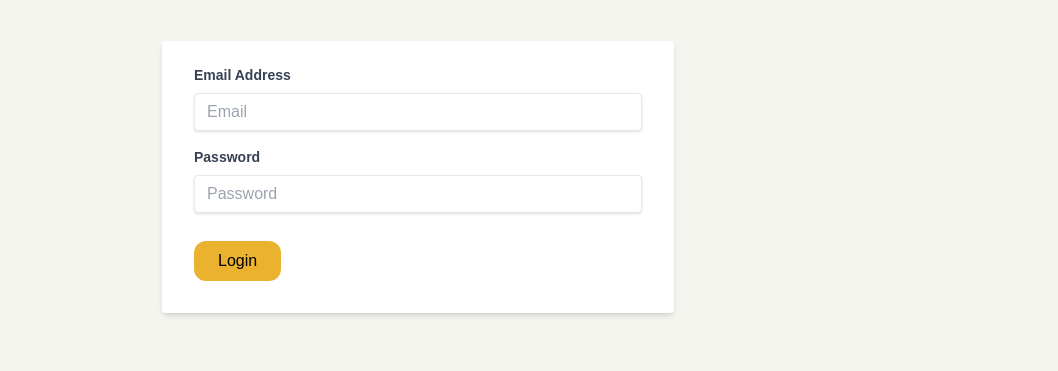
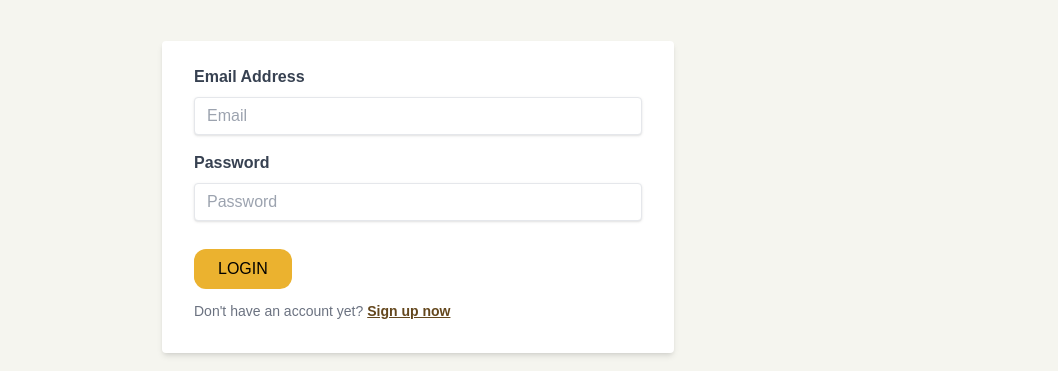
Before and after one commit to rosennabs/appetive, a React (Create React App) app in the folder frontend/: page /login in a window 1280 px wide. Shown: the part 483-854 px from the top of the page, without its empty margins (222-1280 px from the left). Built offline with nearby package versions, Linux system fonts and the light colour scheme; no server answers.

Commit message:
Adjust styling

```diff
--- a/frontend/src/components/NavBar/pages/Login.jsx
+++ b/frontend/src/components/NavBar/pages/Login.jsx
@@ -1,5 +1,5 @@
 import React, { Fragment, useState } from "react";
-import { useNavigate } from "react-router-dom";
+import { useNavigate, Link } from "react-router-dom";
 import axios from "axios";
 
 function Login({ setAuth }) {
@@ -39,15 +39,19 @@ function Login({ setAuth }) {
 
   return (
     <Fragment>
-      <h1 className="text-4xl pt-10 font-bold mx-auto text-center">Log into Your Account</h1>
-      <h1 className="text-yellow text-xl pt-3 pb-10 mx-auto text-center">Welcome back to Appetive!</h1>
+      <h1 className="text-4xl pt-10 font-bold mx-auto text-center">
+        Log into Your Account
+      </h1>
+      <h1 className="text-yellow text-xl pt-3 pb-10 mx-auto text-center">
+        Welcome back to Appetive!
+      </h1>
       <form
         className="bg-white shadow-md rounded px-8 pt-6 pb-8 mb-4 mx-auto max-w-lg justify-self-center"
         onSubmit={handleOnSubmitForm}
       >
         <div className="mb-4">
           <label
-            className="block text-gray-700 text-sm font-bold mb-2"
+            className="block text-gray-700 font-bold mb-2"
             htmlFor="email"
           >
             Email Address
@@ -65,7 +69,7 @@ function Login({ setAuth }) {
 
         <div className="mb-4">
           <label
-            className="block text-gray-700 text-sm font-bold mb-2"
+            className="block text-gray-700 font-bold mb-2"
             htmlFor="password"
           >
             Password
@@ -83,11 +87,18 @@ function Login({ setAuth }) {
 
         <div className="pt-3">
           <button
-            className="bg-yellow rounded-xl py-2 px-6"
+            className="bg-yellow rounded-xl py-2 px-6 hover:bg-brown-light hover:text-darker-white"
             type="submit"
           >
-            Login
+            LOGIN
           </button>
+
+          <p className="mt-3 text-sm text-gray-500">
+            Don't have an account yet?
+            <Link to="/register" className="text-brown-light font-bold underline ml-1">
+              Sign up now
+            </Link>
+          </p>
         </div>
       </form>
     </Fragment>
--- a/frontend/src/components/NavBar/pages/Register.jsx
+++ b/frontend/src/components/NavBar/pages/Register.jsx
@@ -1,5 +1,5 @@
 import React, { Fragment, useState } from "react";
-import { useNavigate } from "react-router-dom";
+import { useNavigate, Link } from "react-router-dom";
 import axios from "axios";
 
 function Register({ setAuth }) {
@@ -43,8 +43,12 @@ function Register({ setAuth }) {
 
   return (
     <Fragment>
-      <h1 className="text-4xl pt-10 font-bold mx-auto text-center">Create Your Account</h1>
-      <h1 className="text-yellow text-xl pt-3 pb-10 mx-auto text-center">Welcome to Appetive!</h1>
+      <h1 className="text-4xl pt-10 font-bold mx-auto text-center">
+        Create Your Account
+      </h1>
+      <h1 className="text-yellow text-xl pt-3 pb-10 mx-auto text-center">
+        Welcome to Appetive!
+      </h1>
 
       <form
         className="bg-white shadow-md rounded px-8 pt-6 pb-8 mb-4 mx-auto max-w-lg justify-self-center"
@@ -52,7 +56,7 @@ function Register({ setAuth }) {
       >
         <div className="mb-4">
           <label
-            className="block text-gray-700 text-sm font-bold mb-2"
+            className="block text-gray-700 font-bold mb-2"
             htmlFor="name"
           >
             Your Name
@@ -70,7 +74,7 @@ function Register({ setAuth }) {
 
         <div className="mb-4">
           <label
-            className="block text-gray-700 text-sm font-bold mb-2"
+            className="block text-gray-700 font-bold mb-2"
             htmlFor="email"
           >
             Email Address
@@ -88,7 +92,7 @@ function Register({ setAuth }) {
 
         <div className="mb-4">
           <label
-            className="block text-gray-700 text-sm font-bold mb-2"
+            className="block text-gray-700 font-bold mb-2"
             htmlFor="password"
           >
             Password
@@ -106,11 +110,18 @@ function Register({ setAuth }) {
 
         <div className="pt-3">
           <button
-            className="bg-yellow rounded-xl py-2 px-6"
+            className="bg-yellow rounded-xl py-2 px-6 hover:bg-brown-light hover:text-darker-white"
             type="submit"
           >
-            Sign Up
+            SIGN UP
           </button>
+
+          <p className="mt-3 text-sm text-gray-500">
+            Already have an account?
+            <Link to="/register" className="text-brown-light font-bold underline ml-1">
+              Log in
+            </Link>
+          </p>
         </div>
       </form>
     </Fragment>
```
